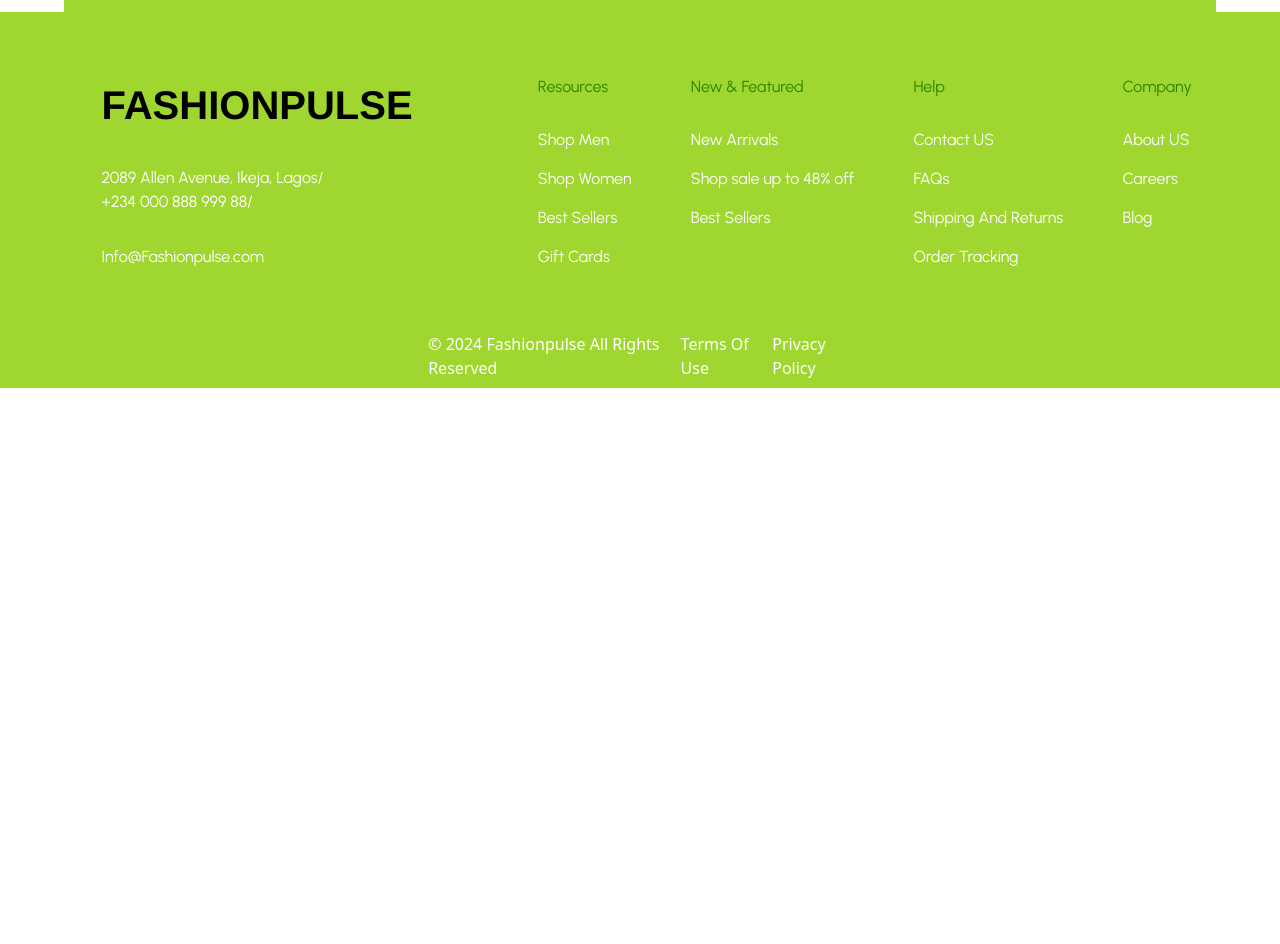
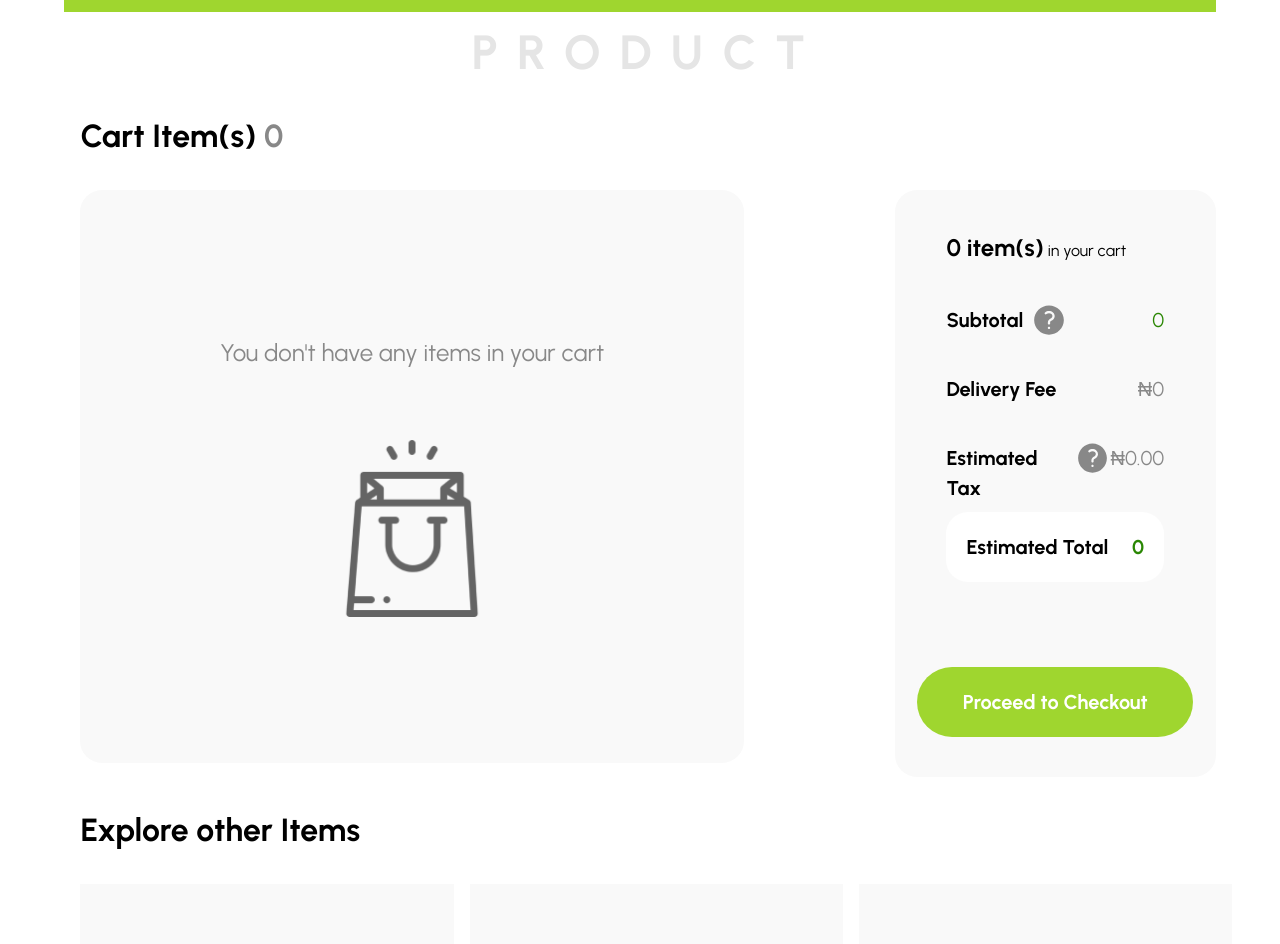
Before and after one commit to Marrhero/fashionpulse, a React (Vite) app: page /product in a window 1280 px wide. Shown: the part 148-1092 px from the top of the page. Before the commit the page ends 800 px from the top, so only its background shows below. Built offline with nearby package versions, Linux system fonts and the light colour scheme.

Commit message:
Added product page

```diff
--- a/src/App.jsx
+++ b/src/App.jsx
@@ -5,11 +5,13 @@ import Header from './Header'
 import PromoBanner from "./PromoBanner"
 import Footer from "./Footer"
 import NavRail from "./NavRail"
+import Recommendations from "./Recommendations"
 
 import { useState, useEffect, useRef} from "react"
 
 import {BrowserRouter as Router, Routes, Route} from 'react-router-dom'
 import ProductListing from "./pages/ProductListing"
+import Product from "./pages/Product"
 import Cart from "./pages/Cart"
 import Checkout from "./pages/Checkout"
 
@@ -55,6 +57,7 @@ function App() {
       <div className="ml-[6.28vw] mr-[5.035vw]">
         <Routes>
           <Route path="/" element={<ProductListing/>}/>
+          <Route path="/product" element={<Product/>}/>
           <Route path="/cart" element={<Cart/>}/>
           <Route path="/checkout" element={<Checkout/>}/>
         </Routes>
--- a/src/ItemCard.jsx
+++ b/src/ItemCard.jsx
@@ -1,3 +1,5 @@
+import { Link } from "react-router-dom";
+
 export default function ItemCard(props){
 
     /* Spread this array later*/
@@ -20,18 +22,25 @@ export default function ItemCard(props){
             <div className="flex flex-col w-[10.4375rem] md:w-[13rem] justify-start mb-[3.625rem] ">
 
                 <div className="w-fit h-auto bg-ultra-faint-grey">
-                    <img className="w-fit" src={photo}/>
+                    <Link to="/product">
+                        <img className="w-fit" src={photo}/>
+                    </Link>
                 </div>
 
                 <div className="flex flex-col text-[1.25rem] font-medium font-urbanist">
-                    <h4>{productName}</h4>
+                    <Link to="/product">
+                        <h4>{productName}</h4>
+                    </Link>
+
                     <div className="flex flex-row space-x-[1.25rem]">
                         <div className="flex flex-row font-light">
                             <p>₦</p>
                             <p>{price}</p>
                         </div>
 
-                        <img className="w-[1.62125rem] md:w-[2.5rem] inline" src=".\images\ic_round-add.svg" alt="" />
+
+                            <img className="w-[1.62125rem] md:w-[2.5rem] inline" src=".\images\ic_round-add.svg" alt="" />
+
                     </div>
 
                     <div className="flex flex-row">
--- /dev/null
+++ b/src/Recommendations.jsx
@@ -0,0 +1,13 @@
+export default function Recommendations(){
+    return(
+        <>
+        <p className="hidden md:block font-urbanist font-semibold text-[2rem] mt-[1.8125rem] mb-[1.875rem]">Explore other Items</p>
+
+        <div className="hidden w-[90.01vw] h-fit md:flex flex-row justify-between mb-[6.4375rem]">
+                <img className="w-[29.167vw] h-auto" src="./images/puma.png" alt="" />
+                <img className="w-[29.167vw] h-auto" src="./images/puma.png" alt="" />
+                <img className="w-[29.167vw] h-auto " src="./images/puma.png" alt="" />
+            </div>
+        </>
+    )
+}
--- a/src/pages/Cart.jsx
+++ b/src/pages/Cart.jsx
@@ -1,4 +1,5 @@
 import { Link } from "react-router-dom"
+import Recommendations from "../Recommendations"
 
 export default function Cart(){
     return(
@@ -67,13 +68,7 @@ export default function Cart(){
                 </div>
             </div>
 
-            <p className="hidden md:block font-urbanist font-semibold text-[2rem] mt-[1.8125rem]">Explore other Items</p>
-
-            <div className="hidden md:flex flex-row flex-shrink justify-between mb-[6.4375rem]">
-                <img src="./images/puma.png" alt="" />
-                <img src="./images/puma.png" alt="" />
-                <img src="./images/puma.png" alt="" />
-            </div>
+            <Recommendations/>
         </>
     )
 }
--- a/src/pages/Product.jsx
+++ b/src/pages/Product.jsx
@@ -0,0 +1,71 @@
+import { Link } from "react-router-dom"
+import Recommendations from "../Recommendations"
+
+export default function Product(props){
+
+    {/*const name = props.productName;*/}
+    const name = props?.productName || "PRODUCT";
+
+    return(
+        <>
+            <h1 className="text-faint-grey font-black font-urbanist text-[1.125rem] md:text-[3rem] leading-[57.6px] letter-spacing-40 text-center mt-[12px] mb-[1.875rem]">
+                {name}
+            </h1>
+
+            <h1 className=" font-urbanist font-bold text-[2rem]">Cart Item(s) <span className="text-dark-grey">0</span></h1>
+
+
+            <div className="flex flex-col md:flex-row md:justify-between mt-[1.875rem] mb-0 h-fit">
+                {/*PRODUCT DETAILS */}
+                <div className="flex flex-col justify-center text-center bg-ultra-faint-grey md:w-[51.85vw] md:h-[35.8125rem] rounded-[1.375rem]">
+                    <p className="text-dark-grey font-urbanist font-medium text-[1.5rem]">You don't have any items in your cart</p>
+                    <img className="md:w-[11.123rem] mx-auto mt-[4.3125rem]" src="./images/shopping-bag 1.png" alt="" />
+                </div>
+
+                {/*CHECKOUT DETAILS CONTAINER*/}
+                <div className="flex flex-col justify-center md:w-[25.051vw] md:h-fit py-[2.5rem] bg-ultra-faint-grey rounded-[1.375rem]">
+
+                    {/*DETAILS FLEX */}
+                    <div className="flex flex-col font-urbanist space-y-[2.4375rem] md:mx-[4.022vw] text-left">
+                        <p><span className="font-semibold text-[1.5rem] ">0 item(s)</span> in your cart</p>
+
+                        <div className="flex flex-row justify-between text-[1.25rem]">
+                            <div className="flex flex-row space-x-[0.625rem]">
+                                <p className="font-semibold">Subtotal</p>
+                                <img className="w-1.219rem" src="./images/info.svg" alt="" />
+                            </div>
+                            <p className="font-medium text-dark-green">0</p>
+                        </div>
+
+                        <div className="flex flex-row justify-between text-[1.25rem]">
+                            <p className="font-semibold">Delivery Fee</p>
+                            <p className="font-medium text-dark-grey">₦0</p>
+                        </div>
+
+                        <div className="flex flex-row justify-between text-[1.25rem]">
+                            <div className="flex flex-row space-x-[0.625rem]">
+                                <p className="font-semibold text-[1.25rem]">Estimated Tax</p>
+                                <img className="w-1.219rem" src="./images/info.svg" alt="" />
+                            </div>
+
+                            <p className="font-medium text-dark-grey">₦0.00</p>
+                        </div>
+
+                        <div className="flex flex-row justify-between p-[1.25rem] text-[1.25rem] bg-white rounded-[1.375rem]">
+                            <p className="font-urbanist font-semibold ">Estimated Total</p>
+                            <p className="text-dark-green font-semibold">0</p>
+                        </div>
+                    </div>
+
+
+                    {/*Proceed to Checkout Button*/}
+                    <Link className = "mx-auto" to="/checkout">
+                        <button className="bg-bold-green mt-[5.3125rem] w-[21.528vw] rounded-[2.625rem] px-[0.242rem] py-[1.25rem] text-white font-urbanist font-semibold text-[1.25rem]">Proceed to Checkout</button>
+                    </Link>
+                </div>
+            </div>
+
+            <Recommendations/>
+        </>
+    )
+}
--- a/src/pages/ProductListing.jsx
+++ b/src/pages/ProductListing.jsx
@@ -53,7 +53,7 @@ export default function ProductListing(){
                 <div className="flex flex-row align-middle m-0 justify-between ml-[6.77vw] p-0 flex-wrap flex-1 mr-0 ">
 
                 {displayedProducts.map((product, index) => (
-                  <ItemCard key={index} product={product} />
+                    <ItemCard key={index} product={product} />
                 ))}
                 </div>
             </div>
--- a/tailwind.config.js
+++ b/tailwind.config.js
@@ -11,10 +11,12 @@ export default {
     "./src/CategoriesBanner.jsx",
     "./src/NavRail.jsx",
     "./src/PageButton.jsx",
+    "./src/Recommendations.jsx",
+
     "./src/pages/Cart.jsx",
     "./src/pages/Checkout.jsx",
-    "./src/pages/ProductListing.jsx"
-
+    "./src/pages/ProductListing.jsx",
+    "./src/pages/Product.jsx"
   ],
   theme: {
     extend: {
```
